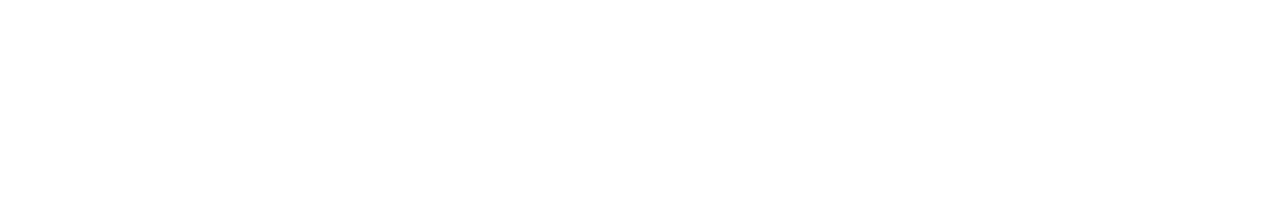
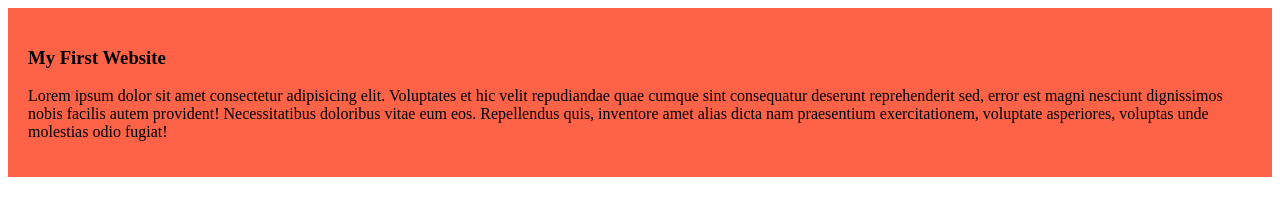
Before and after one commit to hemel-ags/my-simple-website, a plain HTML site: page index.html in a window 1280 px wide. Drawn offline with Linux system fonts and the light colour scheme.

Commit message:
second commit

```diff
--- a/index.html
+++ b/index.html
@@ -4,8 +4,12 @@
     <meta charset="UTF-8">
     <meta name="viewport" content="width=device-width, initial-scale=1.0">
     <title>My Simple Website</title>
+    <link rel="stylesheet" href="styles/blog.css">
 </head>
 <body>
-
+    <div>
+        <h3>My First Website</h3>
+        <p>Lorem ipsum dolor sit amet consectetur adipisicing elit. Voluptates et hic velit repudiandae quae cumque sint consequatur deserunt reprehenderit sed, error est magni nesciunt dignissimos nobis facilis autem provident! Necessitatibus doloribus vitae eum eos. Repellendus quis, inventore amet alias dicta nam praesentium exercitationem, voluptate asperiores, voluptas unde molestias odio fugiat!</p>
+    </div>
 </body>
 </html>
--- /dev/null
+++ b/styles/blog.css
@@ -0,0 +1,4 @@
+div{
+    background-color: tomato;
+    padding: 20px;
+}
```
